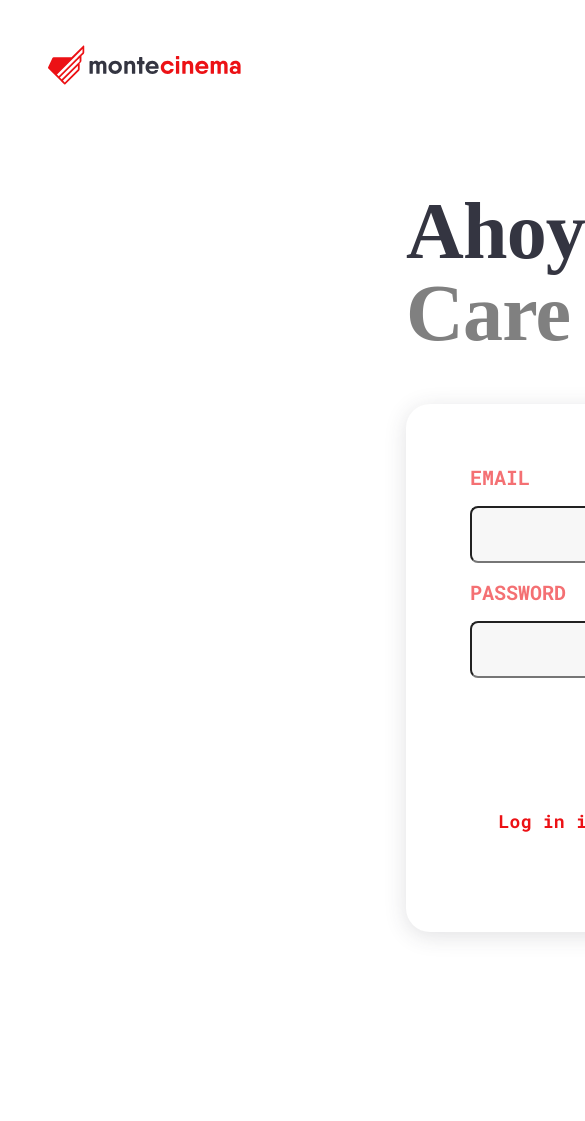
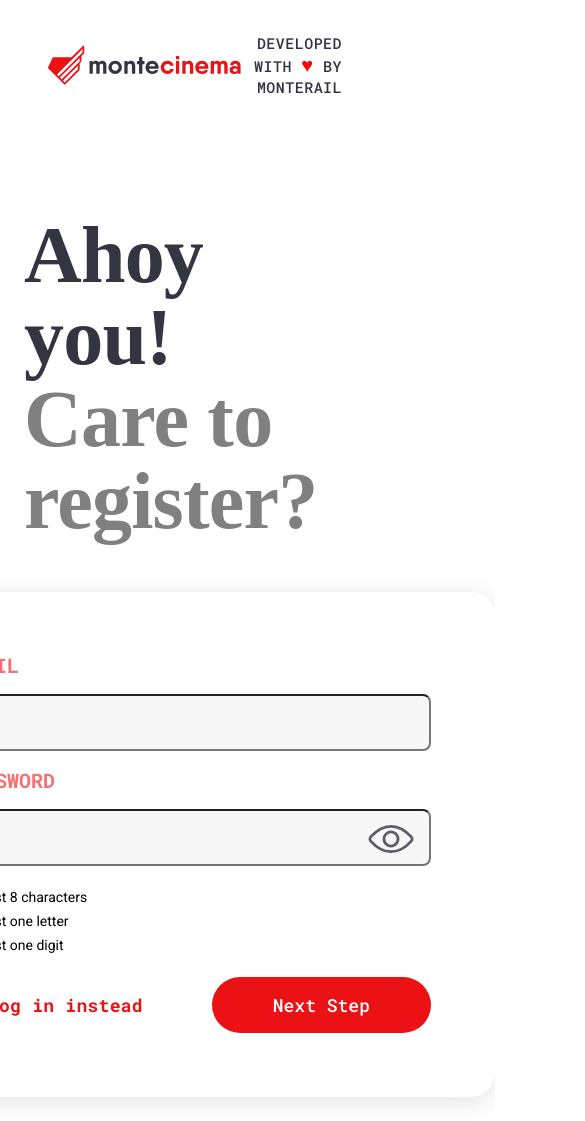
Before and after one commit to JanKrysztop/Monte-Cinema, a React (Create React App) app: page / in a window 390 px wide. Shown: the top 1121 px of the page, 585 px wide, since content can reach past the window. Before the commit the page ends 1050 px from the top, so only its background shows below. Built offline with nearby package versions, Linux system fonts and the light colour scheme; a web font is replaced by a local one.

Commit message:
Responsive styles added

```diff
--- a/src/App.js
+++ b/src/App.js
@@ -60,29 +60,23 @@ export const App = () => {
 };
 
 const StyledWrapper = styled.div`
-  display: flex;
-  flex-direction: column;
-  align-items: flex-start;
   padding: 0px;
   position: relative;
-  min-width: 1440px;
   height: 1050px;
   background: #ffffff;
-  /* @media screen (min-width: 375px) {
-    max-width: 1024px;
-  } */
 `;
 const StyledHeader = styled.header`
   margin-bottom: 60px;
   display: flex;
-  flex-direction: row;
   justify-content: space-between;
   align-items: center;
   padding: 25px 48px;
-  gap: 311px;
-  width: 93%;
+
   height: 80px;
   background: #ffffff;
+  @media (max-width: 375px) {
+    justify-content: center;
+  }
 `;
 const StyledImg = styled.img`
   height: 40px;
@@ -97,6 +91,10 @@ const StyledParagraph = styled.p`
   letter-spacing: 0.03em;
   text-transform: uppercase;
   color: #343541;
+
+  @media (max-width: 375px) {
+    display: none;
+  }
 `;
 const StyledSpan = styled.span`
   font-size: 20px;
@@ -105,5 +103,6 @@ const StyledSpan = styled.span`
 const StyledMain = styled.main`
   display: flex;
   flex-direction: column;
-  align-self: center;
+  align-items: center;
+  padding: 24px;
 `;
--- a/src/components/FirstStep.js
+++ b/src/components/FirstStep.js
@@ -1,5 +1,5 @@
 import styled from 'styled-components';
-import { appendErrors, useForm } from 'react-hook-form';
+import { useForm } from 'react-hook-form';
 import { useState } from 'react';
 import eye from '../icons/eye.svg';
 
@@ -8,11 +8,10 @@ export const FirstStep = ({ onFormComplete }) => {
   const {
     register,
     handleSubmit,
-    watch,
-    formState: { errors },
+    // watch,
+    formState: { errors, isSubmitted },
   } = useForm();
   const onSubmit = ({ email, password }) => onFormComplete(email, password);
-  // const formValues = watch();
 
   //Toggling password visibilty
   const [passwordShown, setPasswordShown] = useState(false);
@@ -25,7 +24,6 @@ export const FirstStep = ({ onFormComplete }) => {
         Ahoy you! <br />
         <StyledSpan>Care to register?</StyledSpan>
       </StyledHeader>
-      {/* <StyledHeader>Care to register?</StyledHeader> */}
       <StyledForm onSubmit={handleSubmit(onSubmit)}>
         <StyledLabel htmlFor="email">email</StyledLabel>
         <StyledEmail
@@ -49,15 +47,40 @@ export const FirstStep = ({ onFormComplete }) => {
           <StyledImg src={eye} onClick={togglePasswordVisiblity} />
         </StyledInputContainer>
         <StyledErrors>
-          <p>
-            {errors.password?.type === 'minLength' && 'At least 8 characters'}
+          <p
+            style={{
+              color: isSubmitted
+                ? errors.password?.type === 'minLength'
+                  ? 'red'
+                  : 'green'
+                : 'black',
+            }}
+          >
+            At least 8 characters
           </p>
-          <p>{errors.password?.type === 'pattern' && 'At least one letter'}</p>
-          <p>{errors.password?.type === 'pattern' && 'At least one digit'}</p>
+          <p
+            style={{
+              color: isSubmitted
+                ? errors.password?.type === 'pattern'
+                  ? 'red'
+                  : 'green'
+                : 'black',
+            }}
+          >
+            At least one letter
+          </p>
+          <p
+            style={{
+              color: isSubmitted
+                ? errors.password?.type === 'pattern'
+                  ? 'red'
+                  : 'green'
+                : 'black',
+            }}
+          >
+            At least one digit
+          </p>
         </StyledErrors>
-        {/* <p>At least 8 characters</p>
-        <p>At least one letter</p>
-        <p>At least one digit</p> */}
         <StyledButtons>
           <StyledLink href="#">Log in instead</StyledLink>
           <StyledNextStep>Next Step</StyledNextStep>
@@ -76,6 +99,11 @@ const StyledHeader = styled.h1`
   line-height: 82px;
   letter-spacing: -0.01em;
   color: #343541;
+
+  @media (max-width: 375px) {
+    font-size: 40px;
+    line-height: 42px;
+  }
 `;
 const StyledSpan = styled.span`
   color: gray;
@@ -84,13 +112,17 @@ const StyledForm = styled.form`
   display: flex;
   flex-direction: column;
   align-items: flex-start;
-  padding: 64px;
   gap: 20px;
-  width: 500px;
-  height: 400px;
   background: #ffffff;
-  box-shadow: 0px 4px 22px rgba(52, 53, 65, 0.15);
-  border-radius: 24px;
+  width: 100%;
+  box-sizing: border-box;
+
+  @media (min-width: 375px) {
+    padding: 64px;
+    width: 600px;
+    box-shadow: 0px 4px 22px rgba(52, 53, 65, 0.15);
+    border-radius: 24px;
+  }
 `;
 
 const StyledLabel = styled.label`
@@ -104,12 +136,13 @@ const StyledLabel = styled.label`
 `;
 
 const StyledEmail = styled.input`
+  box-sizing: border-box;
   display: flex;
   flex-direction: row;
   align-items: center;
   padding: 15px;
   gap: 10px;
-  width: 472px;
+  width: 100%;
   background: #f7f7f7;
   border-radius: 8px;
   font-size: 20px;
@@ -130,15 +163,17 @@ const StyledInputContainer = styled.div`
   position: relative;
   padding: 0;
   margin: 0;
+  width: 100%;
 `;
 const StyledPassword = styled.input`
+  box-sizing: border-box;
   display: flex;
   flex-direction: row;
   justify-content: space-between;
   align-items: center;
   padding: 15px;
   gap: 10px;
-  width: 472px;
+  width: 100%;
   background: #f7f7f7;
   border-radius: 8px;
   font-size: 20px;
@@ -161,7 +196,6 @@ const StyledImg = styled.img`
   top: 0px;
 `;
 const StyledErrors = styled.div`
-  height: 300px;
   font-family: 'Roboto';
   font-style: normal;
   font-weight: 400;
@@ -169,27 +203,31 @@ const StyledErrors = styled.div`
   line-height: 170%;
 `;
 const StyledButtons = styled.div`
-  height: 500px;
   display: flex;
   align-self: center;
   align-items: center;
+  flex-direction: column-reverse;
+  width: 100%;
+  gap: 40px;
+
+  @media (min-width: 375px) {
+    flex-direction: row;
+  }
 `;
 
 const StyledLink = styled.a`
-  /* width: 155px; */
   height: 18px;
-  margin-right: 60px;
   font-family: 'Roboto Mono';
   font-style: normal;
   font-weight: 700;
   font-size: 18px;
   line-height: 100%;
-  display: flex;
   align-items: center;
   text-align: center;
   letter-spacing: 0.015em;
   color: #ec1115;
   text-decoration: none;
+  width: 100%;
 `;
 
 const StyledNextStep = styled.button`
@@ -203,16 +241,20 @@ const StyledNextStep = styled.button`
   font-size: 18px;
   line-height: 100%;
   gap: 10px;
-  width: 228px;
   height: 56px;
   background: #ec1115;
   color: #ffffff;
   border: none;
   border-radius: 64px;
+  width: 100%;
   &:hover {
     background: #a60c0e;
   }
   &:active {
     border: 5px solid #f47073;
   }
+
+  @media (min-width: 375px) {
+    flex-grow: 1;
+  }
 `;
--- a/src/components/SecondStep.js
+++ b/src/components/SecondStep.js
@@ -5,7 +5,7 @@ export const SecondStep = ({ onFormComplete }) => {
   const {
     register,
     handleSubmit,
-    watch,
+    // watch,
     formState: { errors },
   } = useForm();
   const onSubmit = ({ firstName, lastName, birthDate }) =>
@@ -81,7 +81,6 @@ export const SecondStep = ({ onFormComplete }) => {
 };
 
 const StyledHeader = styled.h1`
-  width: 603px;
   margin-bottom: 50px;
   font-family: 'Eczar';
   font-style: normal;
@@ -90,6 +89,11 @@ const StyledHeader = styled.h1`
   line-height: 82px;
   letter-spacing: -0.01em;
   color: #343541;
+
+  @media (max-width: 375px) {
+    font-size: 40px;
+    line-height: 42px;
+  }
 `;
 const StyledSpan = styled.span`
   color: gray;
@@ -100,13 +104,17 @@ const StyledForm = styled.form`
   flex-direction: column;
   align-items: flex-start;
   margin-bottom: 150px;
-  padding: 64px;
   gap: 20px;
-  width: 500px;
-  height: 610px;
+  width: 100%;
   background: #ffffff;
-  box-shadow: 0px 4px 22px rgba(52, 53, 65, 0.15);
-  border-radius: 24px;
+  box-sizing: border-box;
+
+  @media (min-width: 375px) {
+    padding: 64px;
+    width: 600px;
+    box-shadow: 0px 4px 22px rgba(52, 53, 65, 0.15);
+    border-radius: 24px;
+  }
 `;
 
 const StyledLabel = styled.label`
@@ -120,12 +128,13 @@ const StyledLabel = styled.label`
 `;
 
 const StyledInput = styled.input`
+  box-sizing: border-box;
   display: flex;
   flex-direction: row;
   align-items: center;
   padding: 15px;
   gap: 10px;
-  width: 472px;
+  width: 100%;
   background: #f7f7f7;
   border-radius: 8px;
   font-size: 20px;
@@ -164,27 +173,31 @@ const StyledPolicy = styled.p`
 `;
 
 const StyledButtons = styled.div`
-  height: 500px;
   display: flex;
   align-self: center;
   align-items: center;
+  flex-direction: column-reverse;
+  width: 100%;
+  gap: 40px;
+
+  @media (min-width: 375px) {
+    flex-direction: row;
+  }
 `;
 
 const StyledLink = styled.a`
-  /* width: 155px; */
   height: 18px;
-  margin-right: 60px;
   font-family: 'Roboto Mono';
   font-style: normal;
   font-weight: 700;
   font-size: 18px;
   line-height: 100%;
-  display: flex;
   align-items: center;
   text-align: center;
   letter-spacing: 0.015em;
   color: #ec1115;
   text-decoration: none;
+  width: 100%;
 `;
 
 const StyledRegister = styled.button`
@@ -198,16 +211,20 @@ const StyledRegister = styled.button`
   font-size: 18px;
   line-height: 100%;
   gap: 10px;
-  width: 228px;
   height: 56px;
   background: #ec1115;
   color: #ffffff;
   border: none;
   border-radius: 64px;
+  width: 100%;
   &:hover {
     background: #a60c0e;
   }
   &:active {
     border: 5px solid #f47073;
   }
+
+  @media (min-width: 375px) {
+    flex-grow: 1;
+  }
 `;
--- a/src/components/SuccesScreen.js
+++ b/src/components/SuccesScreen.js
@@ -6,7 +6,7 @@ export const SuccesScreen = ({ formData }) => {
       <StyledHeader>Good job {formData.firstName}!</StyledHeader>
       <StyledMessage>
         <p>
-          We have sent an email to <span>{formData.email}</span>.
+          We have sent an email to <StyledSpan>{formData.email}</StyledSpan>.
         </p>
         <p>
           Make sure to click the link from the message to activate your account.
@@ -31,6 +31,10 @@ const StyledHeader = styled.h1`
   line-height: 82px;
   letter-spacing: -0.01em;
   color: #343541;
+  @media (max-width: 375px) {
+    font-size: 40px;
+    line-height: 42px;
+  }
 `;
 const StyledMessage = styled.div`
   margin-bottom: 30px;
@@ -41,6 +45,10 @@ const StyledMessage = styled.div`
   line-height: 21px;
   text-align: center;
   color: #292a33;
+`;
+
+const StyledSpan = styled.span`
+  font-weight: bold;
 `;
 
 const StyledGoTo = styled.button`
@@ -67,4 +75,7 @@ const StyledGoTo = styled.button`
   &:active {
     border: 5px solid #f47073;
   }
+  @media (max-width: 375px) {
+    width: 100%;
+  }
 `;
```
